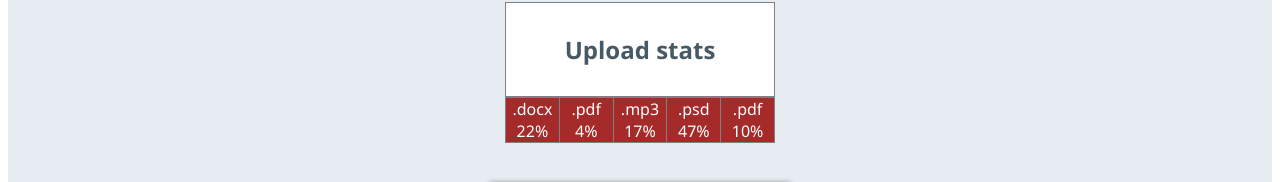
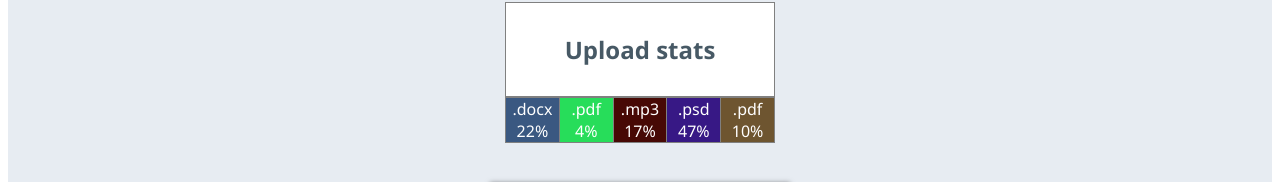
Before and after one commit to 503292/goit-react-hw-01-components, a React (Create React App) app: page / in a window 1280 px wide. Shown: the part 593-775 px from the top of the page. Built offline with nearby package versions, Linux system fonts and the light colour scheme.

Commit message:
ADD _ func randColor in StatOne to draw background

```diff
--- a/src/components/StatsComponent/StatOne/StatOne.js
+++ b/src/components/StatsComponent/StatOne/StatOne.js
@@ -1,13 +1,26 @@
 import React from 'react';
 import PropTypes from 'prop-types';
 import css from './StatOne.module.css';
+
+const randColor = function randomColor() {
+  const letters = '0123456789ABCDEF';
+  let color = '#';
+  for (let i = 0; i < 6; i += 1) {
+    color += letters[Math.floor(Math.random() * 16)];
+  }
+  return color;
+};
 
 const StatOne = ({ stats }) => {
   return (
     <>
       <ul className={css.statsList}>
         {stats.map(stat => (
-          <li key={stat.id} className={css.item}>
+          <li
+            key={stat.id}
+            style={{ backgroundColor: randColor() }}
+            className={css.item}
+          >
             <span className={css.label}>{stat.label}</span>
             <span className={css.percentage}>{stat.percentage}%</span>
           </li>
```
